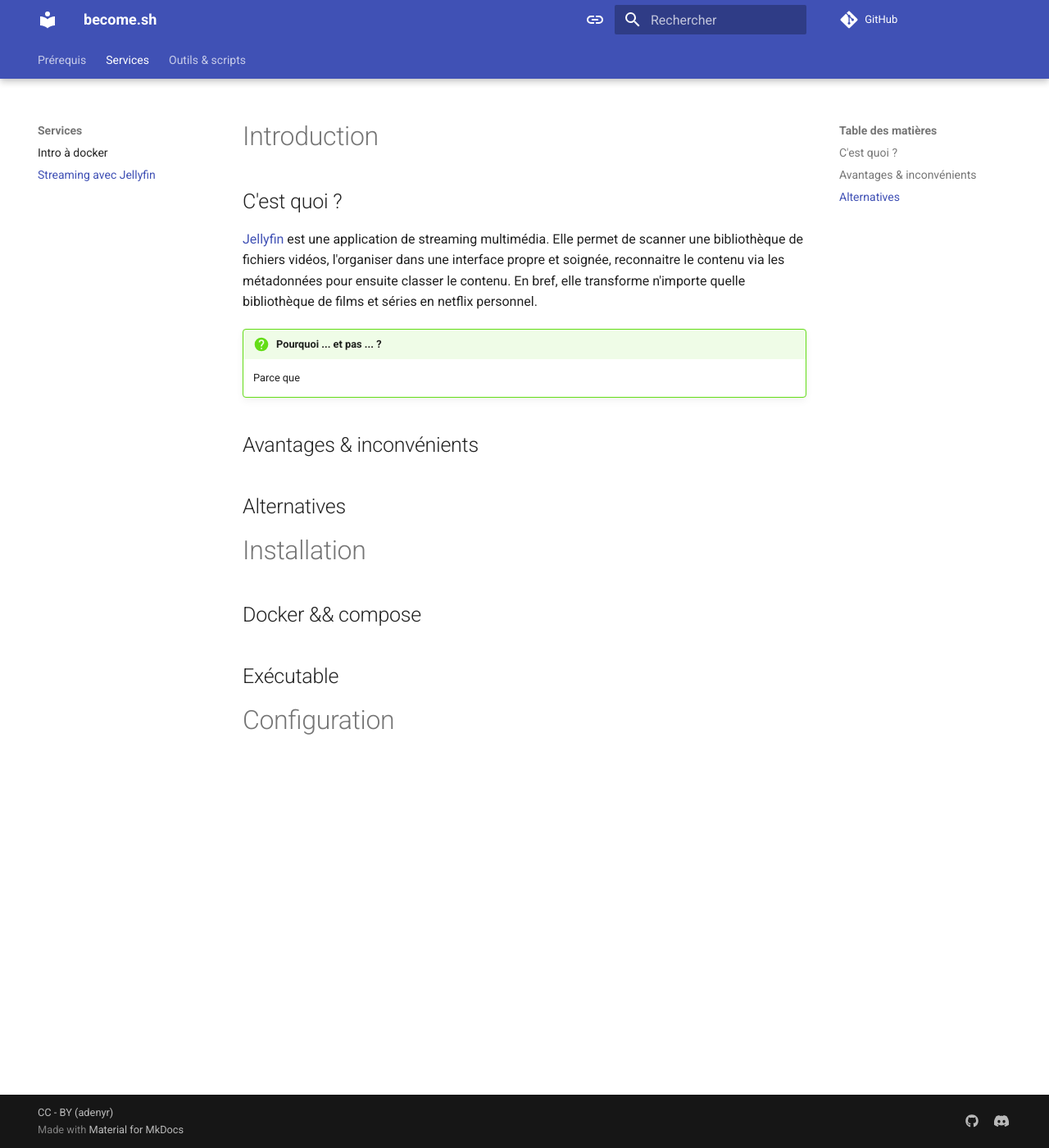
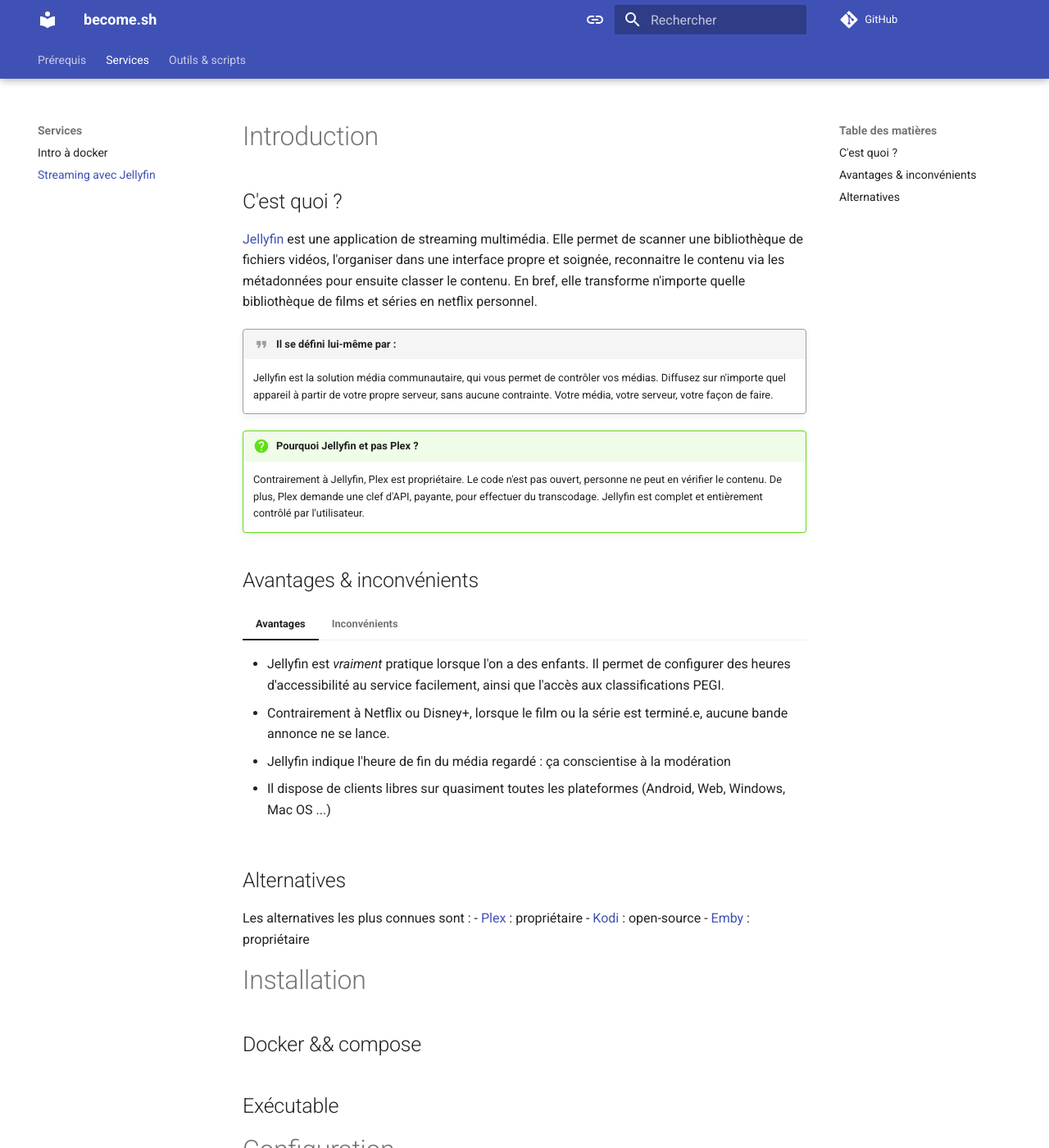
Before and after one commit to adenyrr/become.sh, an MkDocs documentation site: the page built from docs/services/jellyfin.md, in a window 1280 px wide and 1400 px high. Shown: the whole window at 82% size. Built offline with MkDocs 1.6.1 and Material for MkDocs 9.7.7, drawn with Linux system fonts in a browser that asks for light colours; comment, search, counter and statistics services are not loaded.

Commit message:
Update jellyfin.md
premier jet pour tester

```diff
--- a/docs/services/jellyfin.md
+++ b/docs/services/jellyfin.md
@@ -4,13 +4,34 @@
 
 [Jellyfin](https://jellyfin.org/) est une application de streaming multimédia. Elle permet de scanner une bibliothèque de fichiers vidéos, l'organiser dans une interface propre et soignée, reconnaitre le contenu via les métadonnées pour ensuite classer le contenu. En bref, elle transforme n'importe quelle bibliothèque de films et séries en netflix personnel.
 
-!!! question "Pourquoi ... et pas ... ?"
+!!! quote "Il se défini lui-même par :"
 
-    Parce que
+    Jellyfin est la solution média communautaire, qui vous permet de contrôler vos médias. Diffusez sur n'importe quel appareil à partir de votre propre serveur, sans aucune contrainte. Votre média, votre serveur, votre façon de faire.
+
+!!! question "Pourquoi Jellyfin et pas Plex ?"
+
+    Contrairement à Jellyfin, Plex est propriétaire. Le code n'est pas ouvert, personne ne peut en vérifier le contenu. De plus, Plex demande une clef d'API, payante, pour effectuer du transcodage. Jellyfin est complet et entièrement contrôlé par l'utilisateur.
 
 ## Avantages & inconvénients
 
+=== "Avantages"
+
+    * Jellyfin est *vraiment* pratique lorsque l'on a des enfants. Il permet de configurer des heures d'accessibilité au service facilement, ainsi que l'accès aux classifications PEGI.
+    * Contrairement à Netflix ou Disney+, lorsque le film ou la série est terminé.e, aucune bande annonce ne se lance.
+    * Jellyfin indique l'heure de fin du média regardé : ça conscientise à la modération
+    * Il dispose de clients libres sur quasiment toutes les plateformes (Android, Web, Windows, Mac OS ...)
+
+=== "Inconvénients"
+
+    * Plex est vraiment clef-en-main
+    * Plex dispose de plus d'outils communautaires
+
 ## Alternatives
+
+Les alternatives les plus connues sont :
+    - [Plex](https://plex.tv) : propriétaire
+    - [Kodi](https://kodi.tv) : open-source
+    - [Emby](https://emby.media) : propriétaire
 
 # Installation
 
```
